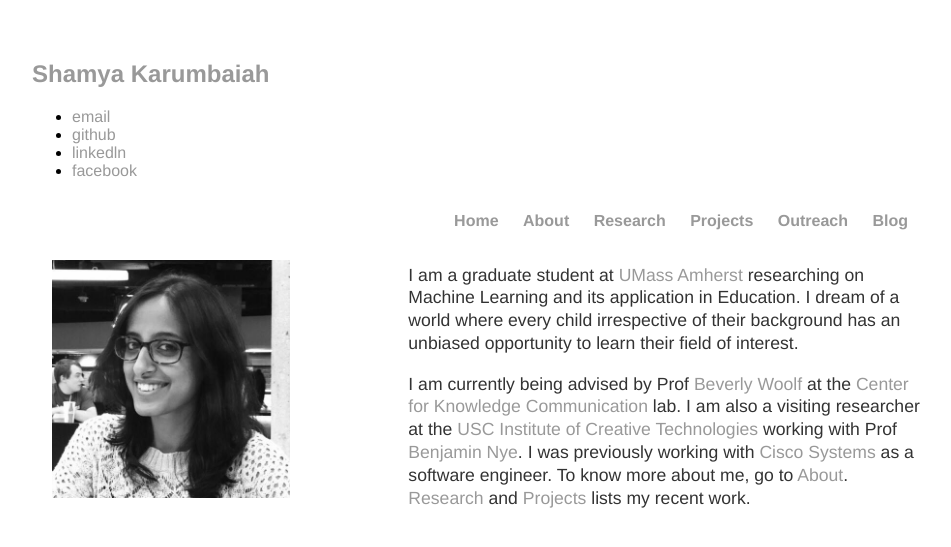
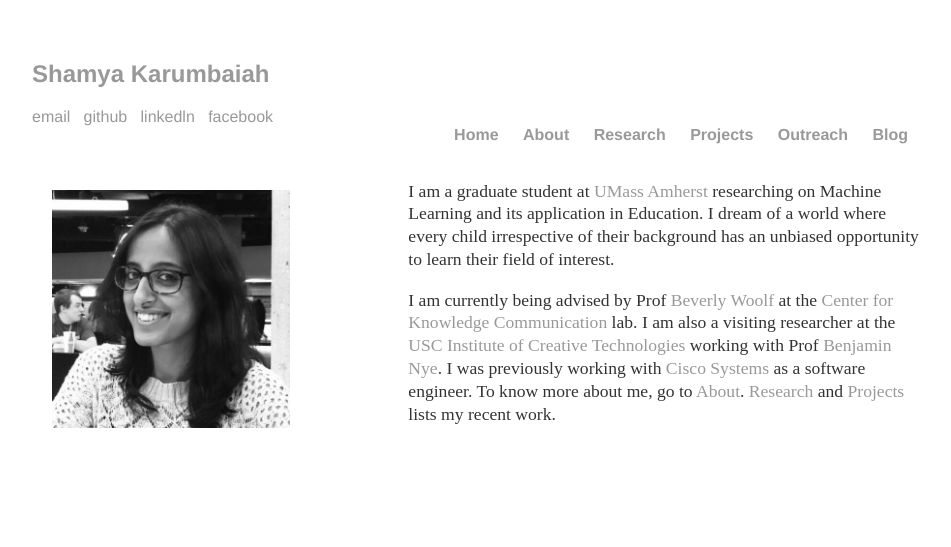
Before and after one commit to Shamya/shamyatest.github.io, a Jekyll site: the page built from index.html, in a window 1280 px wide. Shown: the top 547 px of the page, without its empty margins (160-1111 px from the left). Built offline with Jekyll 4.4.1, drawn with Linux system fonts in a browser that asks for light colours.

Commit message:
Update main.css

```diff
--- a/css/main.css
+++ b/css/main.css
@@ -20,7 +20,13 @@
     margin-right: 20px;
 }
 
-header.info {
+header.info ul li{
+    font-family:'Helvetica', 'Arial', 'Sans-Serif';
+    list-style: none;
+    display: inline;
+
+}
+header.info ul {
     font-family:'Helvetica', 'Arial', 'Sans-Serif';
     list-style: none;
     display: inline;
```
